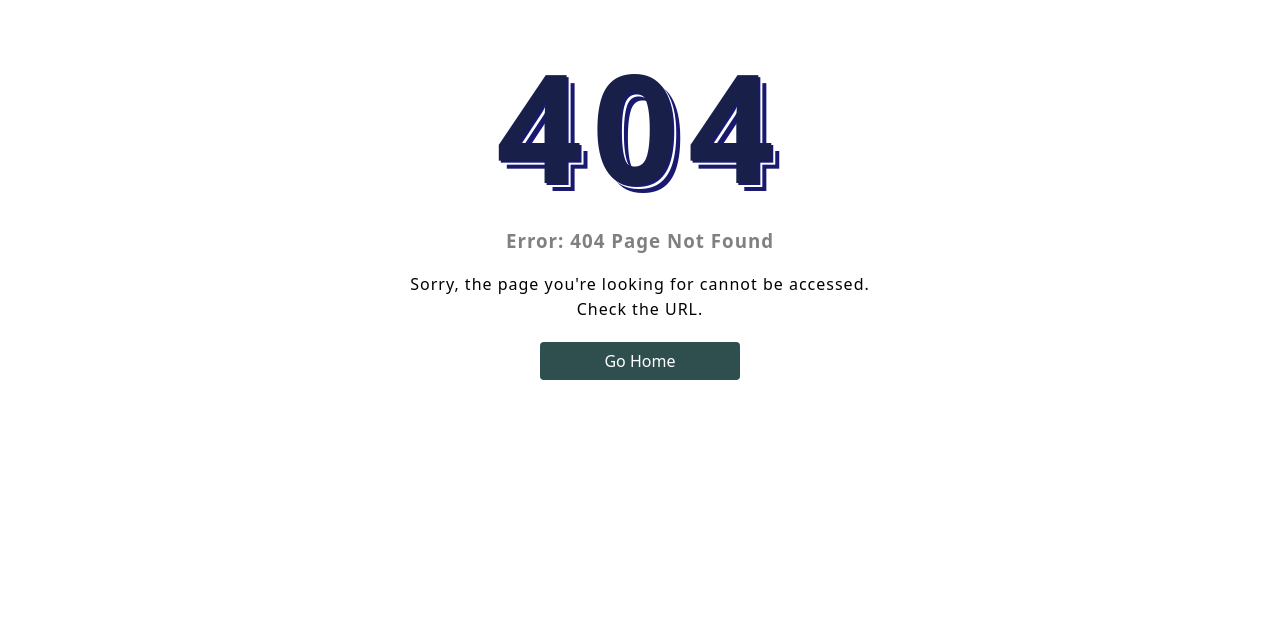
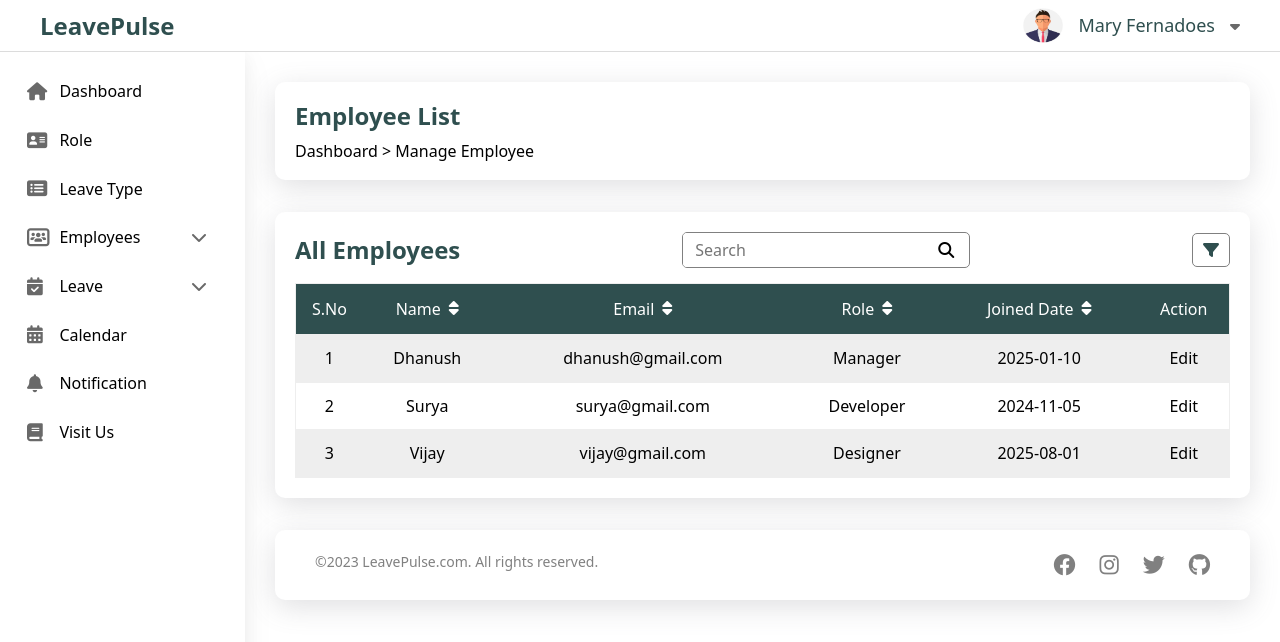
Before and after one commit to DhanushS212003/LeavePulse, a React (Vite) app: page /employees in a window 1280 px wide. Before the commit this address had no page. Shown: the top 642 px of the page. Built offline with nearby package versions, Linux system fonts and the light colour scheme.

Commit message:
added Employees component and made Table filter child dynamic

```diff
--- a/src/dashboard/Dashboard.jsx
+++ b/src/dashboard/Dashboard.jsx
@@ -19,9 +19,9 @@ const Dashboard = () => {
   ];
 
   const data = [
-    ["Dhanush", "Casual Leave", "2025-08-26", "Pending", "Edit"],
-    ["Surya", "Sick Leave", "2025-08-23", "Pending", "Edit"],
-    ["Vijay", "Personal Leave", "2025-08-18", "Accepted", "Edit"],
+    ["Surya", "Sick Leave", "2025-08-26", "Pending", "Edit"],
+    ["Dhanush", "Casual Leave", "2025-08-23", "Accepted", "Edit"],
+    ["Vijay", "Personal Leave", "2025-08-18", "Pending", "Edit"],
   ];
 
   const filters = [
@@ -29,6 +29,19 @@ const Dashboard = () => {
     { id: "pending", text: "Pending Leave" },
     { id: "rejected", text: "Rejected Leave" },
   ];
+
+  const getfilterChild = () => {
+    return (
+      <div style={{ display: "flex", flexDirection: "column", rowGap: "8px" }}>
+        {filters.map((e, index) => (
+          <div key={index} style={{ display: "flex", gap: "12px" }}>
+            <input id={e.id} type="checkbox" />
+            <label htmlFor={e.id}>{e.text}</label>
+          </div>
+        ))}
+      </div>
+    );
+  };
 
   return (
     <>
@@ -60,7 +73,13 @@ const Dashboard = () => {
         </div>
       </div>
 
-      <Table columns={columns} data={data} filters={filters} />
+      <Table
+        header="Latest Leaves"
+        columns={columns}
+        data={data}
+        filters={filters}
+        filterChild={getfilterChild}
+      />
     </>
   );
 };
--- /dev/null
+++ b/src/employee/Employees.jsx
@@ -0,0 +1,70 @@
+import BreadCrumb from "../breadcrumb/Breadcrumb";
+import Table from "../table/Table";
+
+const Employees = () => {
+  const columns = [
+    { column: "Name", sorting: true, type: "string" },
+    { column: "Email", sorting: true, type: "string" },
+    { column: "Role", sorting: true, type: "string" },
+    { column: "Joined Date", sorting: true, type: "date" },
+    { column: "Action" },
+  ];
+
+  const data = [
+    ["Dhanush", "dhanush@gmail.com", "Manager", "2025-01-10", "Edit"],
+    ["Surya", "surya@gmail.com", "Developer", "2024-11-05", "Edit"],
+    ["Vijay", "vijay@gmail.com", "Designer", "2025-08-01", "Edit"],
+  ];
+
+  const filters = [
+    { id: "all", text: "All" },
+    { id: "manager", text: "Manager" },
+    { id: "developer", text: "Developer" },
+    { id: "designer", text: "Designer" },
+  ];
+
+  const getfilterChild = () => {
+    return (
+      <div
+        style={{
+          display: "flex",
+          flexDirection: "column",
+          rowGap: "12px",
+        }}
+      >
+        <div>
+          <label className="filter_text">Role</label>
+          <select className="w-100" style={{ width: "100%", marginTop: "4px" }}>
+            {filters.map((e) => (
+              <option key={e.id}>{e.text}</option>
+            ))}
+          </select>
+        </div>
+        <div>
+          <label className="filter_text"> From </label>
+          <input type="date" style={{ display: "block", marginTop: "4px" }} />
+        </div>
+        <div>
+          <label className="filter_text"> To </label>
+          <input type="date" style={{ display: "block", marginTop: "4px" }} />
+        </div>
+      </div>
+    );
+  };
+
+  return (
+    <>
+      <BreadCrumb title="Employee List" path="Dashboard > Manage Employee" />
+
+      <Table
+        header="All Employees"
+        columns={columns}
+        data={data}
+        filters={filters}
+        filterChild={getfilterChild}
+      />
+    </>
+  );
+};
+
+export default Employees;
--- a/src/index.css
+++ b/src/index.css
@@ -465,3 +465,7 @@ select:focus-within {
   background-color: #2d7474;
   cursor: pointer;
 }
+
+input[type="checkbox"]:focus-within {
+  outline: none;
+}
--- a/src/leave/Leave.jsx
+++ b/src/leave/Leave.jsx
@@ -34,7 +34,7 @@ const Leave = () => {
         </form>
       </div>
 
-      <Table columns={columns} data={data} />
+      <Table header="Leave List" columns={columns} data={data} />
     </>
   );
 };
--- a/src/login/Login.jsx
+++ b/src/login/Login.jsx
@@ -1,8 +1,10 @@
 import React, { useState } from "react";
 import img from "../assets/img/login_section.png";
 import "./login.css";
+import { useNavigate } from "react-router-dom";
 
 const Login = () => {
+  const navigate = useNavigate();
   const [showPassword, setShowPassword] = useState(false);
 
   const togglePasswordVisibility = () => {
@@ -12,22 +14,17 @@ const Login = () => {
   return (
     <div className="login-page-container">
       <div className="login-row">
-        {/* Image Section */}
         <div className="login-image-container">
           <img src={img} alt="Login" className="login-image" />
         </div>
 
-        {/* Form Section */}
         <div className="login-form-container">
           <div className="login-form-card">
-            {/* Title */}
             <div className="login-title-container">
               <h1>Login to LeavePulse</h1>
             </div>
 
-            {/* Form */}
             <form>
-              {/* Email Field */}
               <div className="login-field-container">
                 <input
                   type="email"
@@ -36,8 +33,6 @@ const Login = () => {
                   required
                 />
               </div>
-
-              {/* Password Field */}
               <div className="login-field-container">
                 <input
                   type={showPassword ? "text" : "password"}
@@ -46,8 +41,6 @@ const Login = () => {
                   required
                 />
               </div>
-
-              {/* Show Password Checkbox */}
               <div className="login-password-container">
                 <input
                   type="checkbox"
@@ -58,9 +51,12 @@ const Login = () => {
                 <label htmlFor="showPasswordCheck">Show Password</label>
               </div>
 
-              {/* Login Button */}
               <div>
-                <button type="submit" className="login-btn">
+                <button
+                  type="submit"
+                  className="login-btn"
+                  onClick={() => navigate("/")}
+                >
                   Login
                 </button>
               </div>
--- a/src/role/Role.jsx
+++ b/src/role/Role.jsx
@@ -34,7 +34,7 @@ const Role = () => {
         </form>
       </div>
 
-      <Table columns={columns} data={data} />
+      <Table header="Role List" columns={columns} data={data} />
     </>
   );
 };
--- a/src/routes.jsx
+++ b/src/routes.jsx
@@ -6,6 +6,7 @@ import Leave from "./leave/Leave";
 import Employee from "./employee/Employee";
 import LeaveForm from "./leave_form/LeaveForm";
 import PageNotFound from "./error/PageNotFound";
+import Employees from "./employee/Employees";
 
 export const routes = [
   {
@@ -32,6 +33,10 @@ export const routes = [
         path: "apply_leave",
         element: <LeaveForm />,
       },
+      {
+        path: "employees",
+        element: <Employees />,
+      },
     ],
   },
   {
--- a/src/table/Table.jsx
+++ b/src/table/Table.jsx
@@ -1,7 +1,13 @@
 import { useMemo, useState } from "react";
 import "./table.css";
 
-const Table = ({ columns = [], data = [], filters = [] }) => {
+const Table = ({
+  header,
+  columns = [],
+  data = [],
+  filters = [],
+  filterChild,
+}) => {
   const [showFilters, setShowFilters] = useState(false);
   const [sortConfig, setSortConfig] = useState({
     column: null,
@@ -61,7 +67,7 @@ const Table = ({ columns = [], data = [], filters = [] }) => {
   return (
     <div className="table_section">
       <div className="table_header_container">
-        <h2> Latest Leaves </h2>
+        <h2> {header} </h2>
         <div className="search_container">
           <input type="search" placeholder="Search" className="search_bar" />
           <i className="fa-solid fa-magnifying-glass" />
@@ -72,17 +78,13 @@ const Table = ({ columns = [], data = [], filters = [] }) => {
               className="filter_btn"
               onClick={() => setShowFilters(!showFilters)}
             >
-              Filter by <i className="fa-solid fa-angle-down"></i>
+              <i
+                className="fa-solid fa-filter"
+                style={{ color: "darkslategray" }}
+              />
             </button>
             {showFilters && (
-              <div className="filter_dropdown_container">
-                {filters.map((e, index) => (
-                  <div key={index}>
-                    <input id={e.id} type="checkbox" />
-                    <label htmlFor={e.id}>{e.text}</label>
-                  </div>
-                ))}
-              </div>
+              <div className="filter_dropdown_container">{filterChild()}</div>
             )}
           </div>
         )}
--- a/src/table/table.css
+++ b/src/table/table.css
@@ -59,27 +59,19 @@
   .filter_dropdown_container {
     position: absolute;
     right: 0;
-    /* width: 150px; */
     font-size: 14px;
-    line-height: 28px;
     box-shadow: rgba(0, 0, 0, 0.1) 0px 0px 5px 0px, rgba(0, 0, 0, 0.1) 0px 0px 1px 0px;
     border-radius: 5px;
-    padding: 10px 12px 10px 20px;
+    padding: 14px 18px;
     background: white;
   }
 
-  .filter_dropdown_container>div {
-    display: flex;
-    gap: 10px;
-    align-items: center;
-  }
-
-  .filter_dropdown_container>div>label {
+  label {
     text-wrap: nowrap;
   }
 
-  input[type="checkbox"]:focus-within {
-    outline: none;
+  .filter_text {
+    color: gray;
   }
 
   .table_container {
```
